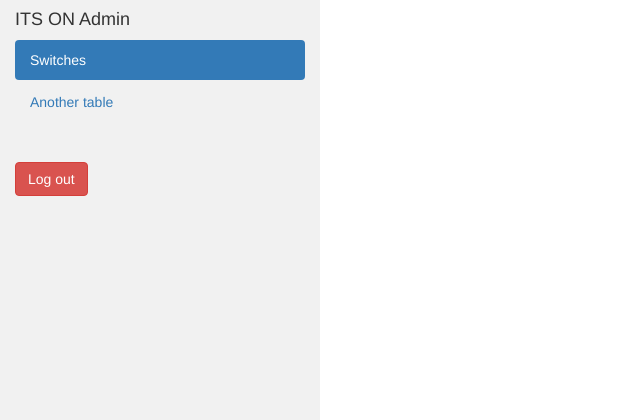
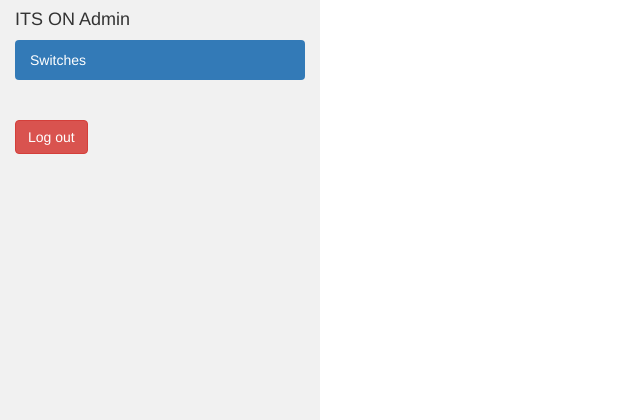
Before and after one commit to best-doctor/its_on, a Python web app: template its_on/templates/base.html in a window 1280 px wide. Shown: the top 420 px of the page, without its empty margins (0-640 px from the left). Run offline with Jinja, Linux system fonts and the light colour scheme; the template is opened without the code that fills it, so the values that code supplies are empty; some libraries are stand-ins or nearby versions.

Commit message:
ONB-39: Remove useless placeholder

```diff
--- a/its_on/templates/base.html
+++ b/its_on/templates/base.html
@@ -41,7 +41,6 @@
         <h4>ITS ON Admin</h4>
         <ul class="nav nav-pills nav-stacked">
           <li class="active"><a href="/admin/switches">Switches</a></li>
-          <li><a href="#section2">Another table</a></li>
           <br><br>
           <form action="/logout">
             <button type="submit" class="btn btn-danger">Log out</button>
```
